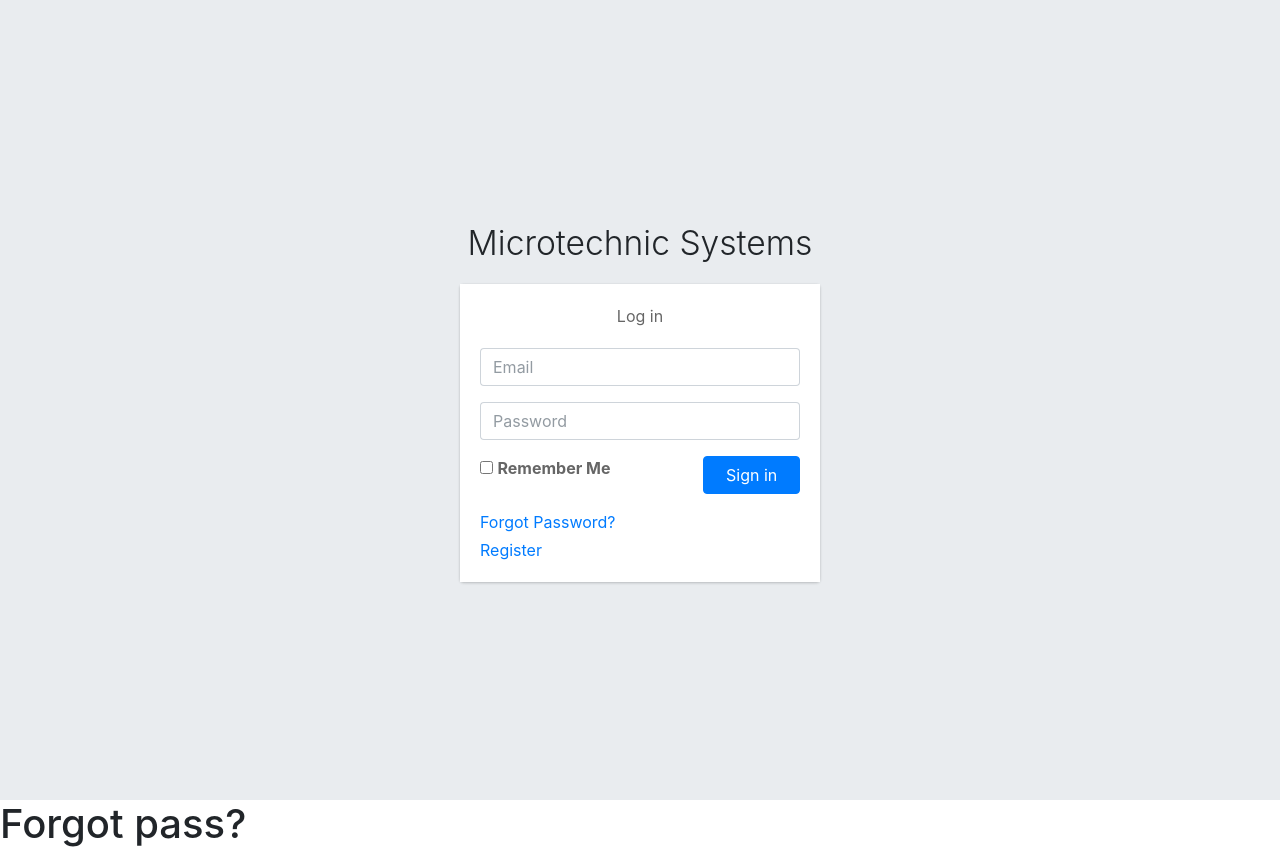
After one commit to dandani-cs/microtechnics_ims, a Django app: page /forgot-pass/ in a window 1280 px wide. The commit adds this page. Run offline with Django 3.2, Linux system fonts and the light colour scheme; parts of the project's set-up code (start-up, migrations or seed data) failed here and were passed over; some libraries are stand-ins or nearby versions.

Commit message:
changed login and forgot_pass

```diff
--- /dev/null
+++ b/templates/accounts/forgot_pass.html
@@ -0,0 +1,8 @@
+{% extends 'accounts/base.html' %}
+    {% block title %}
+        Microtechnics System | Recover Password
+    {% endblock title %}
+{% block content %}
+    {% include 'accounts/login.html' %}
+    <h1>Forgot pass?</h1>
+{% endblock content %}
--- a/templates/accounts/login.html
+++ b/templates/accounts/login.html
@@ -1,8 +1,7 @@
 {% extends 'accounts/base.html' %}
     {% block title %}
-        Microtechnic Systems | Login
+        Log In
     {% endblock title %}
-
     {% block content %}
     <div class="login-page" style="min-height: 512.391px;">
         <div class="login-box">
@@ -50,7 +49,9 @@
                         <a href="#" class="text-center">Register</a>
                     </p>
                 </div>
+                <!-- /.card-body -->
             </div>
+            <!-- /.card -->
         </div>
     </div>
     {% endblock content %}
```
Lines whose indentation alone changed are shown as unchanged.
